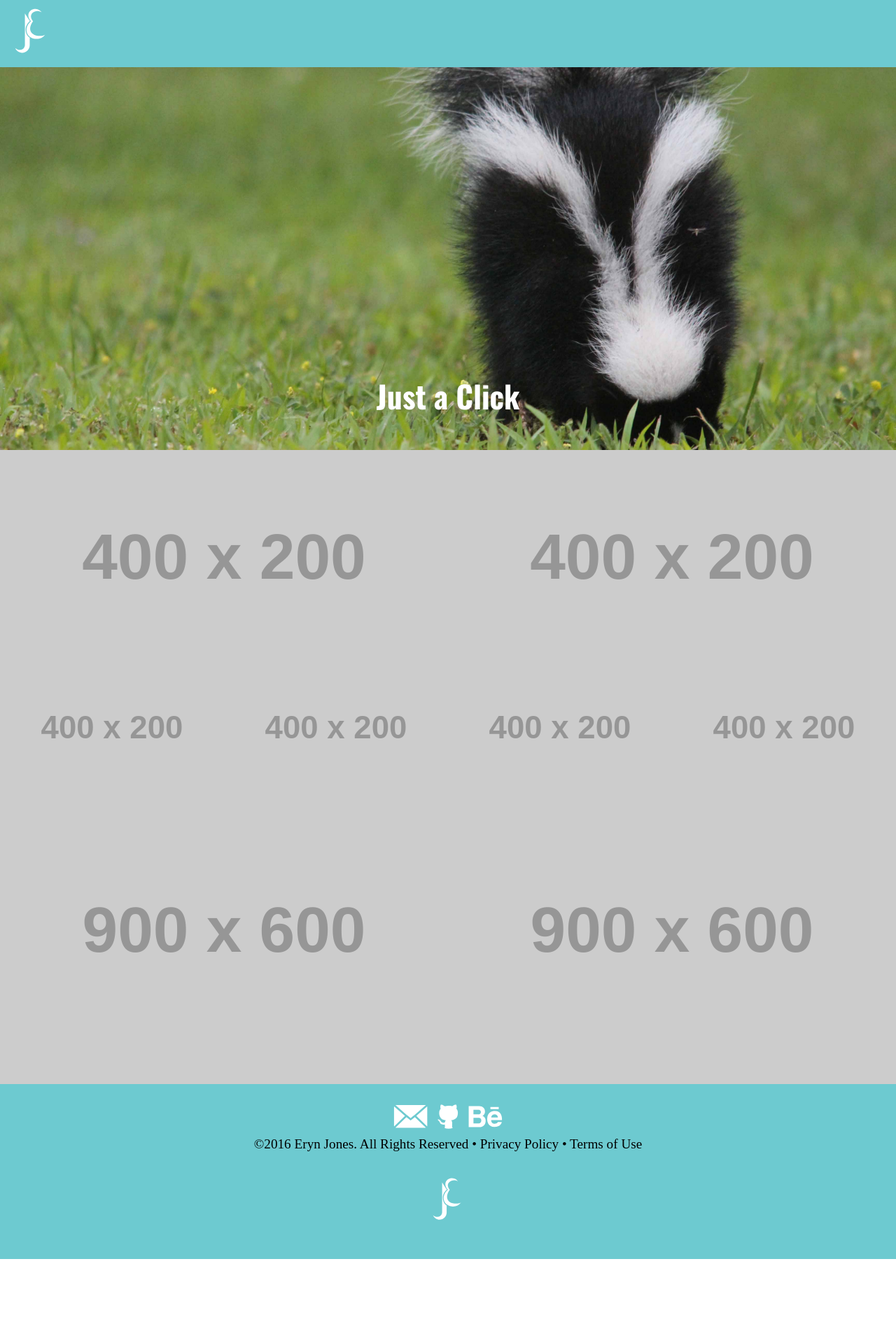
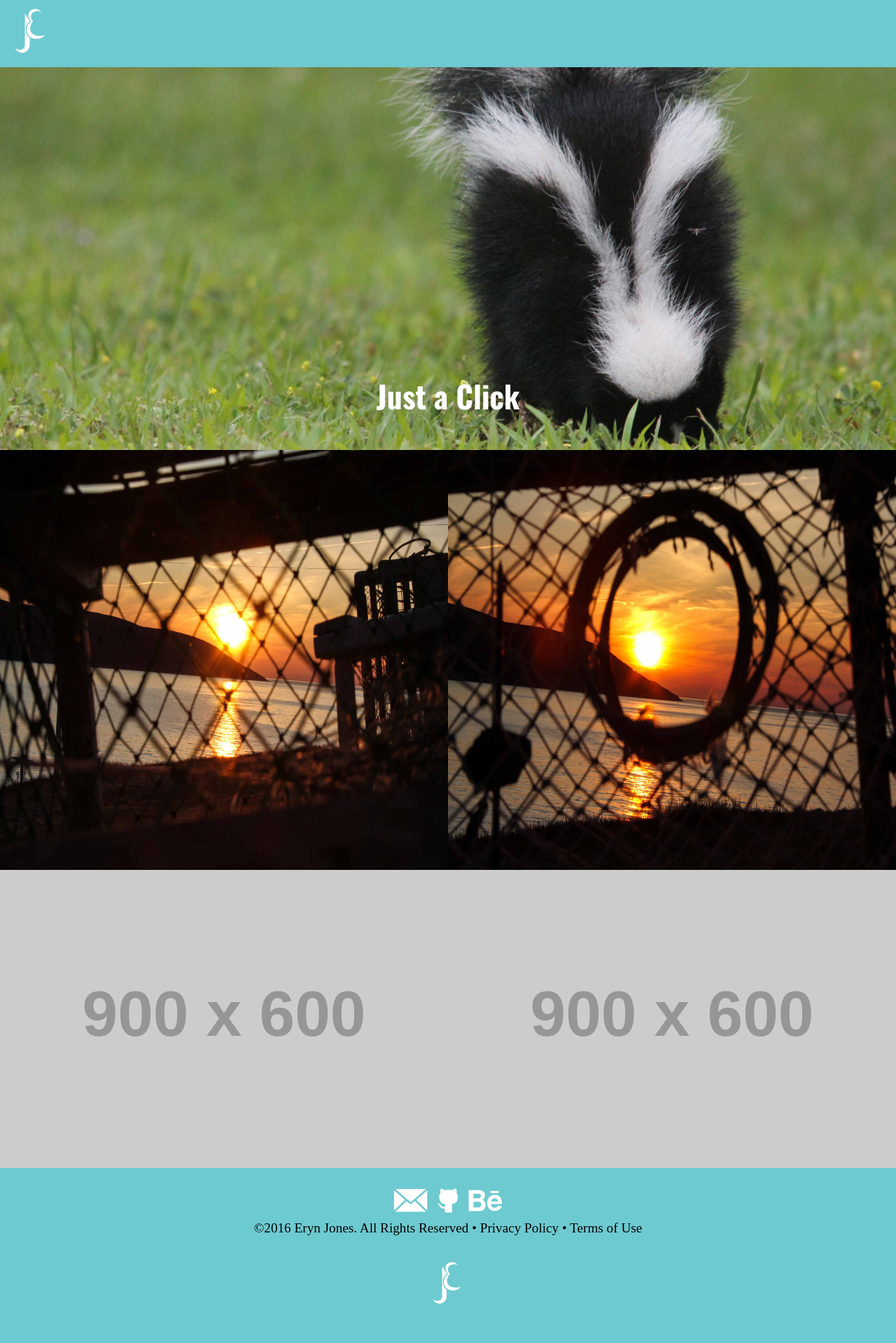
Before and after one commit to erynjones/portfolio, a Jekyll site: the page built from photography.html, in a window 1280 px wide. Shown: the whole page at 70% size. Built offline with Jekyll 4.4.1, drawn with Linux system fonts in a browser that asks for light colours; some web fonts are replaced; before the commit the page ends 1799 px from its top, so only the background shows below that.

Commit message:
more images added

```diff
--- a/css/main.css
+++ b/css/main.css
@@ -77,6 +77,10 @@ p {
 
 .rel .img img {
   max-width: 100%;
+}
+
+.imgg {
+  height: 300px;
 }
 
 .space {
@@ -287,6 +291,10 @@ p {
   .first {
     height: 500px;
   }
+
+  .imgg {
+    height: 500px;
+  }
 }
 
 @media only screen and (min-width: 40em) {
@@ -431,6 +439,10 @@ p {
   .size {
     height: 150px;
   }
+
+  .imgg {
+    height: 600px;
+  }
 }
 
 
@@ -464,6 +476,10 @@ p {
     padding-left: 12em;
     padding-right: 12em;
   }
+
+  .imgg {
+    height: 900px;
+  }
 }
 
 @media only screen and (min-width: 110em) {
--- a/index.html
+++ b/index.html
@@ -5,7 +5,7 @@ layout: default
 
   <div itemref="data-author" itemscope itemtype="https://schema.org/Person" class="banner text-center">
     <h1 itemprop="name" class="teal big push-1-4">Eryn Jones</h1>
-    <h2 itemprop="keywords" class="push-quarter grey zetta">Designer, Illustrator and Photographer</h2>
+    <h2 itemprop="keywords" class="push-quarter zetta">Designer, Illustrator and Photographer</h2>
   </div>
 
   <div itemref="data-author" itemscope itemtype="https://schema.org/Person" class="grid gutter pad-t">
--- a/photography.html
+++ b/photography.html
@@ -8,13 +8,8 @@ layout: default
   </div>
 
   <div itemref="data-author" itemscope itemtype="https://schema.org/WebSite" class="grid">
-    <img itemprop="image" class="unit xs-1 s-1 m-1 l-1-2" src="http://placehold.it/400x200" alt="">
-    <img itemprop="image" class="unit xs-1 s-1 m-1 l-1-2" src="http://placehold.it/400x200" alt="">
-
-    <img itemprop="image" class="unit xs-1 s-1 m-1-2 l-1-4" src="http://placehold.it/400x200" alt="">
-    <img itemprop="image" class="unit xs-1 s-1 m-1-2 l-1-4" src="http://placehold.it/400x200" alt="">
-    <img itemprop="image" class="unit xs-1 s-1 m-1-2 l-1-4" src="http://placehold.it/400x200" alt="">
-    <img itemprop="image" class="unit xs-1 s-1 m-1-2 l-1-4" src="http://placehold.it/400x200" alt="">
+    <img itemprop="image" class="unit xs-1 s-1 m-1 l-1-2 imgg" src="{{site.baseurl}}/images/nova-scotia.jpg" alt="">
+    <img itemprop="image" class="unit xs-1 s-1 m-1 l-1-2 imgg" src="{{site.baseurl}}/images/nova-scotia-1.jpg" alt="">
 
     <img itemprop="image" class="unit xs-1 s-1 m-1-2 l-1-2" src="http://placehold.it/900x600" alt="">
     <img itemprop="image" class="unit xs-1 s-1 m-1-2 l-1-2" src="http://placehold.it/900x600" alt="">
```
Also changed, not shown: images/nova-scotia-1.jpg (added), images/nova-scotia.jpg (added).
